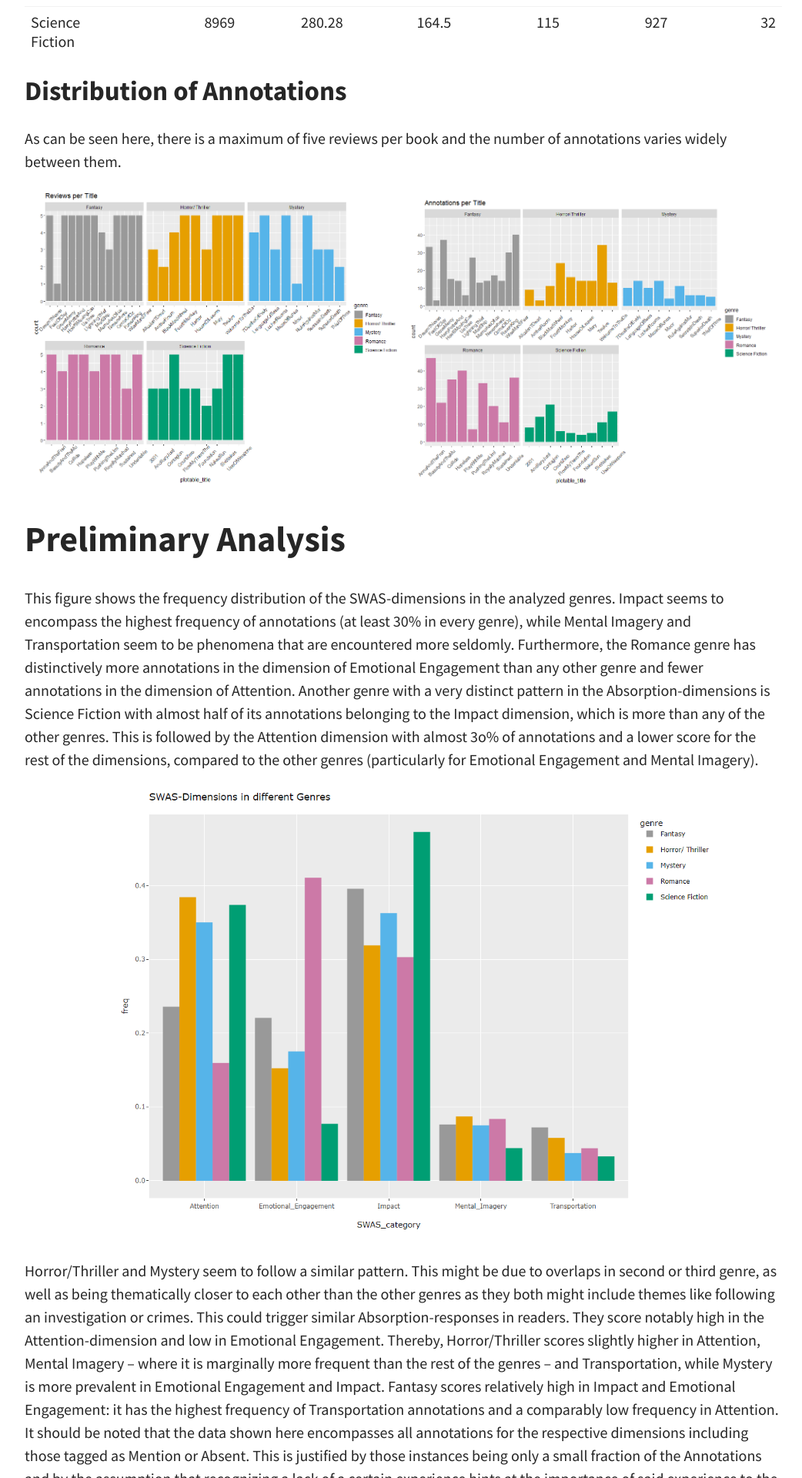
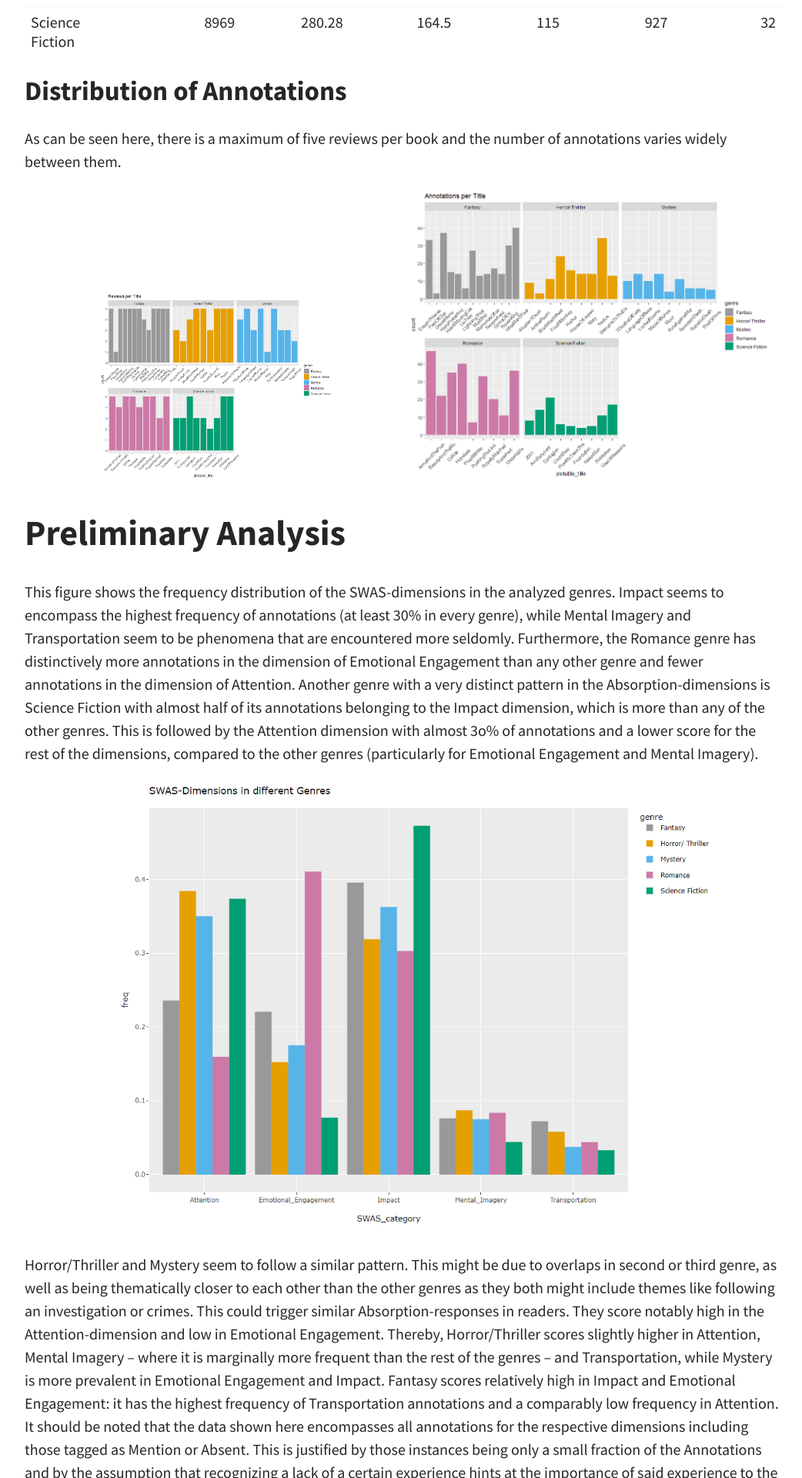
Before and after one commit to TinaTe/ReaderReviewNetworks, a Jekyll site: the page built from pages/about.md, in a window 1280 px wide. Shown: the part 3273-5193 px from the top of the page at 77% size, without its empty margins (116-1158 px from the left). Built offline with Jekyll 4.4.1, drawn with Linux system fonts in a browser that asks for light colours; a script that is not in the unit is left out.

Commit message:
Update about.md

```diff
--- a/pages/about.md
+++ b/pages/about.md
@@ -22,7 +22,7 @@
 ## Distribution of Annotations
 As can be seen here, there is a maximum of five reviews per book and the number of annotations varies widely between them.
 <p align="center">
-<img style="padding:0;margin:0;border:0" src="../assets/img/plots/reviews_per_title.png" width="49%"/><img style="padding:0;margin:0;border:0" src="../assets/img/plots/Annotations_per_title.png" width="49%"/>
+<img  src="../assets/img/plots/reviews_per_title.png" width="49%"/><img style="padding:0;margin:0;border:0" src="../assets/img/plots/Annotations_per_title.png" width="49%"/>
 </p>
 # Preliminary Analysis
 This figure shows the frequency distribution of the SWAS-dimensions in the analyzed genres. Impact seems to encompass the highest frequency of annotations (at least 30% in every genre), while Mental Imagery and Transportation seem to be phenomena that are encountered more seldomly. Furthermore, the Romance genre has distinctively more annotations in the dimension of Emotional Engagement than any other genre and fewer annotations in the dimension of Attention. Another genre with a very distinct pattern in the Absorption-dimensions is Science Fiction with almost half of its annotations belonging to the Impact dimension, which is more than any of the other genres. This is followed by the Attention dimension with almost 3o% of annotations and a lower score for the rest of the dimensions, compared to the other genres (particularly for Emotional Engagement and Mental Imagery).
```
